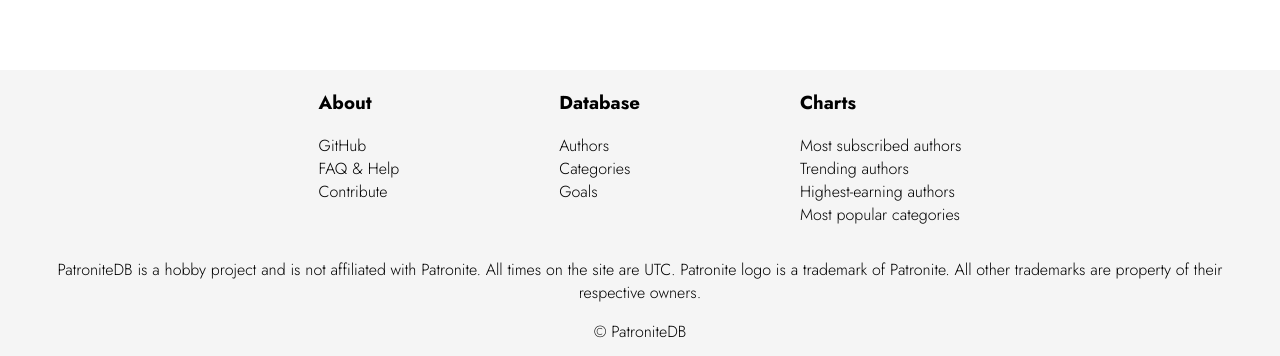
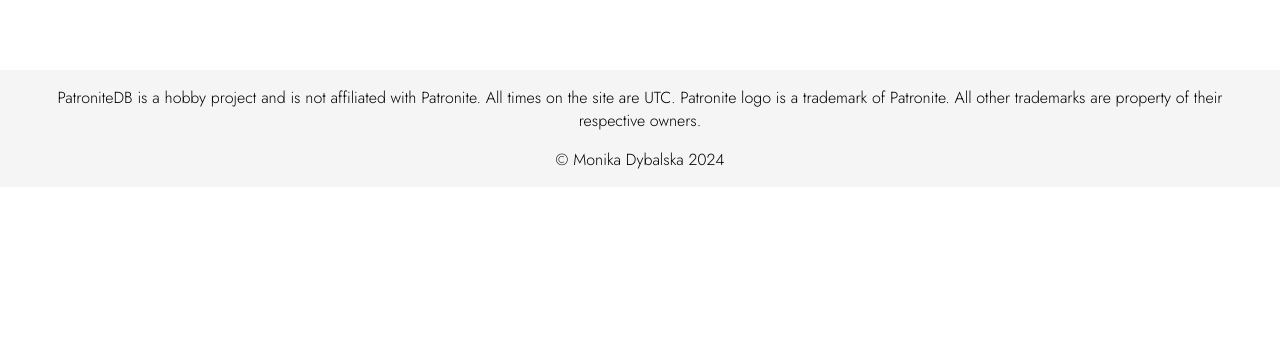
Before and after one commit to monikadybalska/patronitedb-frontend, a React (Vite) app: page / in a window 1280 px wide. Shown: the part 2443-2799 px from the top of the page. After the commit the page ends 2630 px from the top, so only its background shows below. Built offline with nearby package versions, Linux system fonts and the light colour scheme; no server answers.

Commit message:
adjust footer text

```diff
--- a/src/components/footer.tsx
+++ b/src/components/footer.tsx
@@ -2,40 +2,13 @@
   return (
     <footer>
       <div className="footer-container">
-        <div className="footer-nav">
-          <div>
-            <h3>About</h3>
-            <ul className="footer-links">
-              <li>GitHub</li>
-              <li>FAQ & Help</li>
-              <li>Contribute</li>
-            </ul>
-          </div>
-          <div>
-            <h3>Database</h3>
-            <ul className="footer-links">
-              <li>Authors</li>
-              <li>Categories</li>
-              <li>Goals</li>
-            </ul>
-          </div>
-          <div>
-            <h3>Charts</h3>
-            <ul className="footer-links">
-              <li>Most subscribed authors</li>
-              <li>Trending authors</li>
-              <li>Highest-earning authors</li>
-              <li>Most popular categories</li>
-            </ul>
-          </div>
-        </div>
         <p className="disclaimer">
           PatroniteDB is a hobby project and is not affiliated with Patronite.
           All times on the site are UTC. Patronite logo is a trademark of
           Patronite. All other trademarks are property of their respective
           owners.
         </p>
-        <p className="copyright">© PatroniteDB</p>
+        <p className="copyright">© Monika Dybalska 2024</p>
       </div>
     </footer>
   );
```
